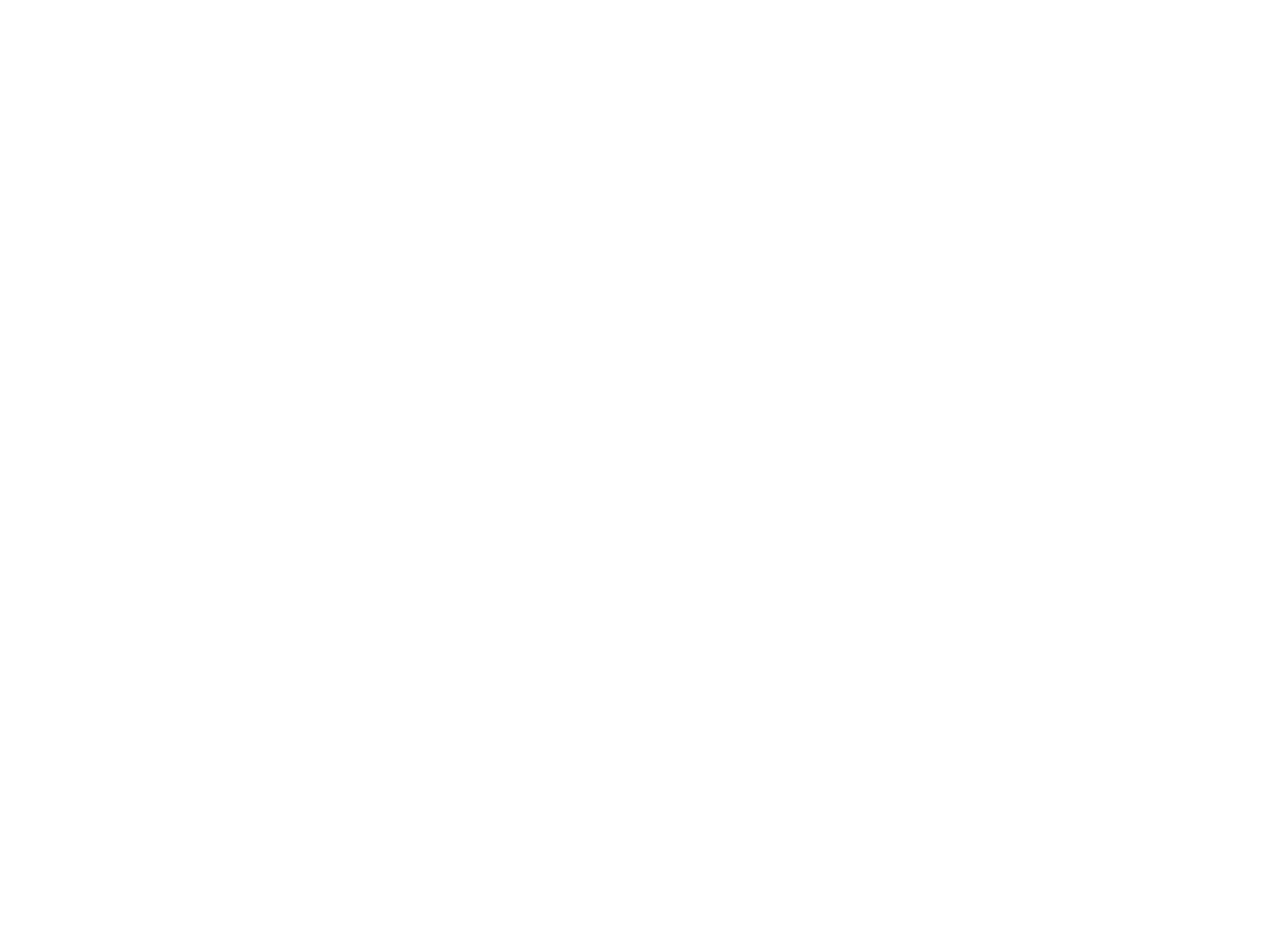
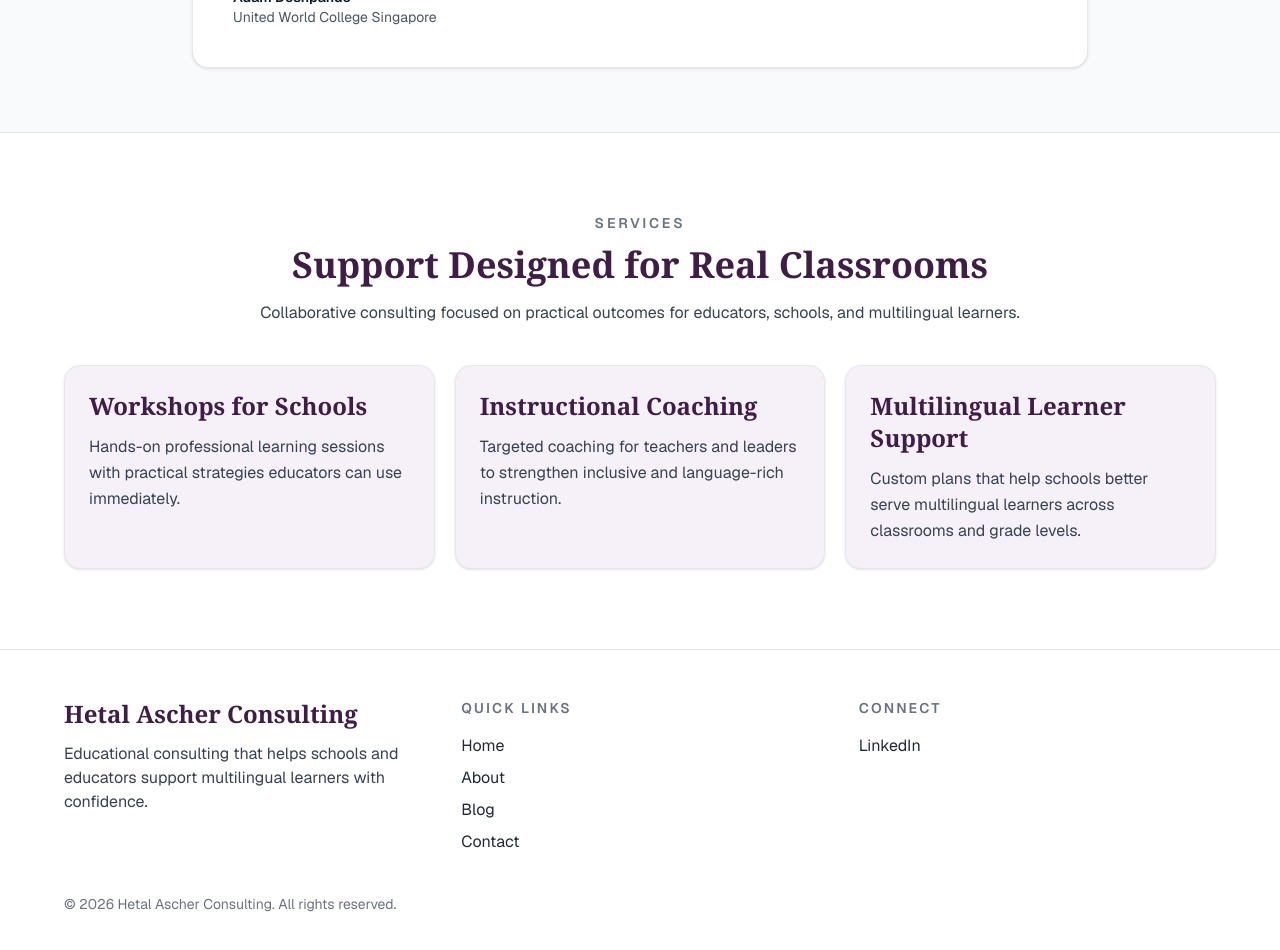
Before and after one commit to bhaktaravin/hetalascherteachingconsultion, a Next.js app: page / in a window 1280 px wide. Shown: the part 1320-2270 px from the top of the page. Before the commit the page ends 1000 px from the top, so only its background shows below. Built offline with nearby package versions, Linux system fonts and the light colour scheme.

Commit message:
Add modern homepage sections and motion polish.
Introduce testimonial, services, and footer sections, plus subtle reveal animations with reduced-motion support for a more premium and accessible experience.

Co-authored-by: Cursor <cursoragent@cursor.com>

```diff
--- a/app/components/Calendar.tsx
+++ b/app/components/Calendar.tsx
@@ -1,12 +1,12 @@
 export default function CalendarBooking() {
     return (
 <section className="border-t border-gray-200 bg-white px-4 py-14 text-center sm:px-6 sm:py-16">
-  <div className="mx-auto max-w-3xl rounded-2xl border border-gray-200 bg-[color:var(--color-brand-soft)] p-6 shadow-sm sm:p-8">
-  <h2 className="text-3xl font-semibold text-[var(--color-brand)]">
+  <div className="mx-auto max-w-3xl rounded-2xl border border-gray-200 bg-[var(--color-brand-soft)] p-6 shadow-sm sm:p-8 reveal-up">
+  <h2 className="text-3xl font-semibold text-[var(--color-brand)] reveal-up">
     Book a Consultation
   </h2>
 
-  <p className="mb-6 mt-2 text-gray-600">
+  <p className="mb-6 mt-2 text-gray-600 reveal-up reveal-delay-1">
     Schedule a time that works for you.
   </p>
 
@@ -14,7 +14,7 @@ export default function CalendarBooking() {
     href="https://calendly.com/your-name"
     target="_blank"
     rel="noopener noreferrer"
-    className="inline-flex min-h-11 w-full items-center justify-center rounded-lg bg-[var(--color-brand)] px-6 py-3 text-white transition hover:opacity-90 sm:w-auto"
+    className="inline-flex min-h-11 w-full items-center justify-center rounded-lg bg-[var(--color-brand)] px-6 py-3 text-white transition hover:opacity-90 sm:w-auto reveal-up reveal-delay-2"
   >
     Schedule on Calendly
   </a>
--- a/app/components/Hero.tsx
+++ b/app/components/Hero.tsx
@@ -14,14 +14,14 @@ export default function Hero(){
   <div className="absolute inset-0 bg-black/35" />
 
   <div className="relative mx-auto max-w-3xl text-center">
-    <p className="mb-3 text-xs font-semibold uppercase tracking-[0.18em] text-white/80 sm:mb-4 sm:text-sm sm:tracking-[0.2em]">
+    <p className="mb-3 text-xs font-semibold uppercase tracking-[0.18em] text-white/80 sm:mb-4 sm:text-sm sm:tracking-[0.2em] reveal-up">
       Educational Consulting
     </p>
-    <h1 className="font-serif text-3xl font-bold tracking-tight text-white drop-shadow-md sm:text-5xl md:text-6xl">
+    <h1 className="font-serif text-3xl font-bold tracking-tight text-white drop-shadow-md sm:text-5xl md:text-6xl reveal-up reveal-delay-1">
       Hetal Ascher Consulting
     </h1>
 
-    <p className="mx-auto mt-4 max-w-2xl text-sm leading-relaxed text-white/85 sm:mt-5 sm:text-lg">
+    <p className="mx-auto mt-4 max-w-2xl text-sm leading-relaxed text-white/85 sm:mt-5 sm:text-lg reveal-up reveal-delay-2">
       Supporting schools, educators, and multilingual learners
     </p>
   </div>
--- /dev/null
+++ b/app/components/Services.tsx
@@ -0,0 +1,53 @@
+const services = [
+  {
+    title: "Workshops for Schools",
+    description:
+      "Hands-on professional learning sessions with practical strategies educators can use immediately.",
+  },
+  {
+    title: "Instructional Coaching",
+    description:
+      "Targeted coaching for teachers and leaders to strengthen inclusive and language-rich instruction.",
+  },
+  {
+    title: "Multilingual Learner Support",
+    description:
+      "Custom plans that help schools better serve multilingual learners across classrooms and grade levels.",
+  },
+];
+
+export default function Services() {
+  return (
+    <section className="border-t border-gray-200 bg-white px-4 py-16 sm:px-6 sm:py-20">
+      <div className="mx-auto max-w-6xl">
+        <div className="text-center">
+          <p className="text-xs font-semibold uppercase tracking-[0.2em] text-gray-500 sm:text-sm reveal-up">
+            Services
+          </p>
+          <h2 className="mt-3 font-serif text-3xl font-bold text-[var(--color-brand)] sm:text-4xl reveal-up reveal-delay-1">
+            Support Designed for Real Classrooms
+          </h2>
+          <p className="mx-auto mt-4 max-w-3xl text-gray-700 reveal-up reveal-delay-2">
+            Collaborative consulting focused on practical outcomes for educators, schools, and multilingual learners.
+          </p>
+        </div>
+
+        <div className="mt-10 grid gap-5 md:grid-cols-3">
+          {services.map((service, index) => (
+            <article
+              key={service.title}
+              className={`rounded-2xl border border-gray-200 bg-[var(--color-brand-soft)] p-6 shadow-sm transition hover:-translate-y-0.5 hover:shadow-md reveal-up ${
+                index === 0 ? "reveal-delay-1" : index === 1 ? "reveal-delay-2" : "reveal-delay-3"
+              }`}
+            >
+              <h3 className="font-serif text-2xl font-semibold text-[var(--color-brand)]">
+                {service.title}
+              </h3>
+              <p className="mt-3 leading-relaxed text-gray-700">{service.description}</p>
+            </article>
+          ))}
+        </div>
+      </div>
+    </section>
+  );
+}
--- /dev/null
+++ b/app/components/SiteFooter.tsx
@@ -0,0 +1,56 @@
+import Link from "next/link";
+
+export default function SiteFooter() {
+  return (
+    <footer className="border-t border-gray-200 bg-white px-4 py-12 sm:px-6">
+      <div className="mx-auto grid max-w-6xl gap-10 md:grid-cols-3">
+        <div className="reveal-up">
+          <h3 className="font-serif text-2xl font-semibold text-[var(--color-brand)]">
+            Hetal Ascher Consulting
+          </h3>
+          <p className="mt-3 max-w-sm text-gray-700">
+            Educational consulting that helps schools and educators support multilingual learners with confidence.
+          </p>
+        </div>
+
+        <div className="reveal-up reveal-delay-1">
+          <h4 className="text-sm font-semibold uppercase tracking-[0.15em] text-gray-500">
+            Quick Links
+          </h4>
+          <div className="mt-4 flex flex-col gap-2">
+            <Link href="/" className="text-gray-800 hover:text-[var(--color-brand)]">
+              Home
+            </Link>
+            <Link href="/about" className="text-gray-800 hover:text-[var(--color-brand)]">
+              About
+            </Link>
+            <Link href="/blog" className="text-gray-800 hover:text-[var(--color-brand)]">
+              Blog
+            </Link>
+            <Link href="/contact" className="text-gray-800 hover:text-[var(--color-brand)]">
+              Contact
+            </Link>
+          </div>
+        </div>
+
+        <div className="reveal-up reveal-delay-2">
+          <h4 className="text-sm font-semibold uppercase tracking-[0.15em] text-gray-500">
+            Connect
+          </h4>
+          <a
+            className="mt-4 inline-flex text-gray-800 hover:text-[var(--color-brand)]"
+            href="https://www.linkedin.com"
+            target="_blank"
+            rel="noreferrer"
+          >
+            LinkedIn
+          </a>
+        </div>
+      </div>
+
+      <p className="mx-auto mt-10 max-w-6xl text-sm text-gray-500">
+        © {new Date().getFullYear()} Hetal Ascher Consulting. All rights reserved.
+      </p>
+    </footer>
+  );
+}
--- /dev/null
+++ b/app/components/TestimonialStrip.tsx
@@ -0,0 +1,16 @@
+export default function TestimonialStrip() {
+  return (
+    <section className="bg-gray-50 px-4 py-14 sm:px-6 sm:py-16">
+      <div className="mx-auto max-w-4xl rounded-2xl border border-gray-200 bg-white p-6 shadow-sm sm:p-10 reveal-up">
+        <p className="text-xs font-semibold uppercase tracking-[0.2em] text-gray-500 sm:text-sm reveal-up">
+          Educator Feedback
+        </p>
+        <blockquote className="mt-4 font-serif text-2xl leading-relaxed text-[var(--color-brand)] sm:text-3xl reveal-up reveal-delay-1">
+          "It was a useful course with good pacing, lots of new techniques that are implementable, and the trainer was a supportive professional learning leader."
+        </blockquote>
+        <p className="mt-5 text-sm font-semibold text-gray-900 reveal-up reveal-delay-2">Adam Deshpande</p>
+        <p className="text-sm text-gray-600 reveal-up reveal-delay-3">United World College Singapore</p>
+      </div>
+    </section>
+  );
+}
--- a/app/globals.css
+++ b/app/globals.css
@@ -21,3 +21,39 @@ body {
   color: var(--foreground);
   font-family: var(--font-geist-sans), Arial, Helvetica, sans-serif;
 }
+
+@keyframes fadeUp {
+  from {
+    opacity: 0;
+    transform: translateY(14px);
+  }
+  to {
+    opacity: 1;
+    transform: translateY(0);
+  }
+}
+
+.reveal-up {
+  animation: fadeUp 600ms ease-out both;
+}
+
+.reveal-delay-1 {
+  animation-delay: 120ms;
+}
+
+.reveal-delay-2 {
+  animation-delay: 220ms;
+}
+
+.reveal-delay-3 {
+  animation-delay: 320ms;
+}
+
+@media (prefers-reduced-motion: reduce) {
+  .reveal-up,
+  .reveal-delay-1,
+  .reveal-delay-2,
+  .reveal-delay-3 {
+    animation: none;
+  }
+}
--- a/app/page.tsx
+++ b/app/page.tsx
@@ -1,14 +1,17 @@
 import Navbar from "./components/Navbar";
-import Hero from './components/Hero';
-
-
+import Hero from "./components/Hero";
+import TestimonialStrip from "./components/TestimonialStrip";
+import Services from "./components/Services";
+import SiteFooter from "./components/SiteFooter";
 
 export default function Home() {
   return (
     <main>
       <Navbar />
       <Hero />
-
+      <TestimonialStrip />
+      <Services />
+      <SiteFooter />
     </main>
   );
 }
```
